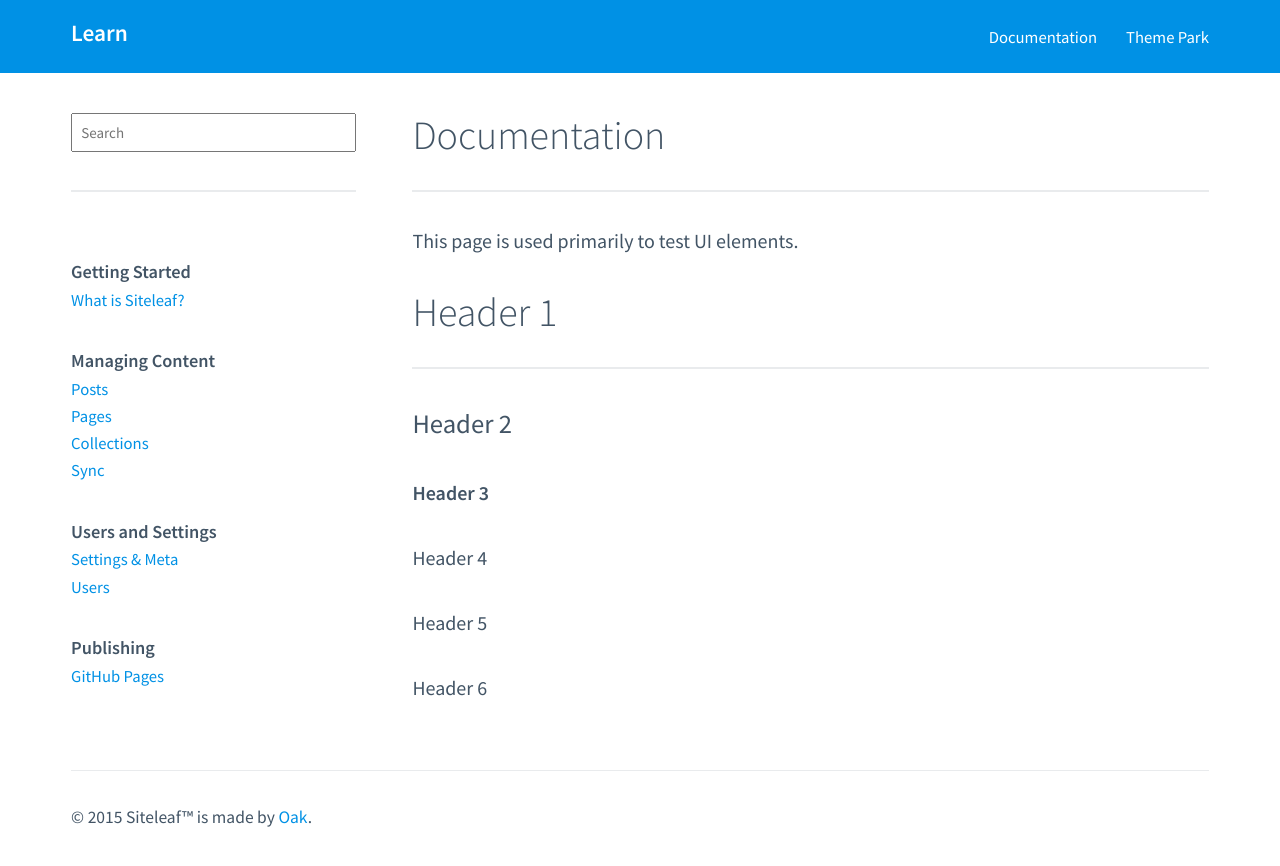
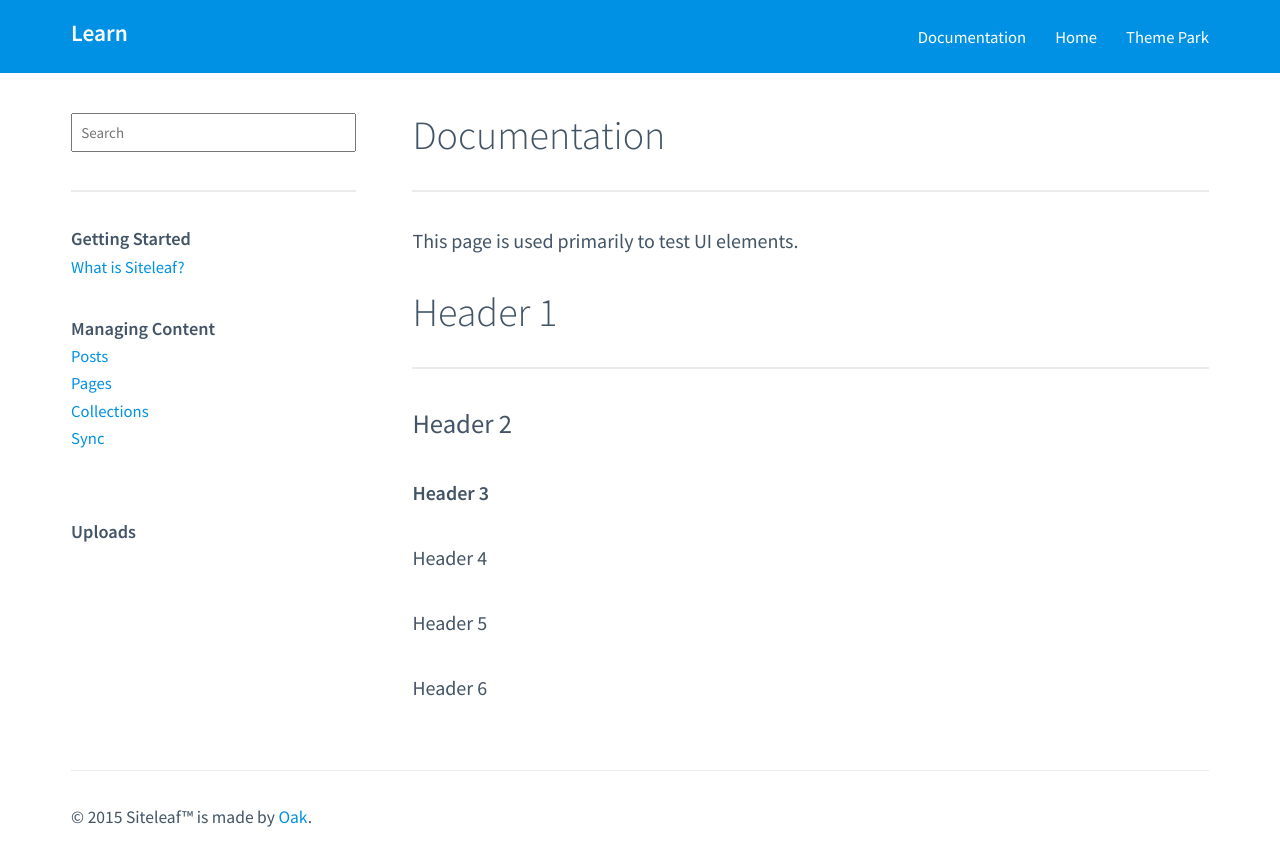
Before and after one commit to siteleaf/learn.siteleaf.com, a Jekyll site: the page built from documentation.markdown, in a window 1280 px wide. Shown: the top 866 px of the page. Built offline with Jekyll 4.4.1, drawn with Linux system fonts in a browser that asks for light colours.

Commit message:
Updated Home and 6 other files

```diff
--- a/_config.yml
+++ b/_config.yml
@@ -1,34 +1,20 @@
 ---
 title: Siteleaf Learn
 url: http://learn.siteleaf.com
-permalink: pretty
 timezone: Eastern Time (US & Canada)
 collections:
   getting-started:
     title: Getting Started
     output: true
-    layout: page
-    weight: 0
   managing-content:
     title: Managing Content
     output: true
-    weight: 1
-  users-and-settings:
-    title: Users and Settings
+  uploads:
+    title: Uploads
     output: true
-    weight: 2
-  publishing:
-    title: Publishing
-    output: true
-    weight: 3
-
 defaults:
 - scope:
     path: ''
     type: posts
   values:
     foo: bar
-exclude:
-  - node_modules/
-sass:
-  sass_dir: _sass
--- a/_managing-content/pages.markdown
+++ b/_managing-content/pages.markdown
@@ -1,7 +1,6 @@
 ---
 title: Pages
 date: 2015-11-03 08:02:00 -05:00
-layout: page
 ---
 
 Pages are the main building blocks in Siteleaf. The most basic page has a title and a body, but they can also have unlimited subpages, posts, assets and metadata. Arranging your pages is easy, just drag and drop.
--- a/_managing-content/posts.markdown
+++ b/_managing-content/posts.markdown
@@ -1,7 +1,6 @@
 ---
 title: Posts
 date: 2015-11-03 08:01:00 -05:00
-layout: page
 ---
 
 How to edit posts!
--- a/documentation.markdown
+++ b/documentation.markdown
@@ -1,9 +1,9 @@
 ---
+title: Documentation
+date: 2015-10-31 19:50:00 -04:00
+permalink: "/"
 layout: page
 regenerate: true
-title: Documentation
-permalink: /
-date: 2015-10-31 19:50:00 -04:00
 ---
 
 This page is used primarily to test UI elements.
--- /dev/null
+++ b/home.markdown
@@ -0,0 +1,4 @@
+---
+title: Home
+date: 2015-10-31 20:50:00 -04:00
+---
--- a/themes.markdown
+++ b/themes.markdown
@@ -1,9 +1,9 @@
 ---
+title: Theme Park
+date: 2015-12-01 18:50:00 -05:00
+permalink: "/themes"
 layout: page
 regenerate: true
-title: Theme Park
-permalink: /themes
-date: 2015-12-01 19:50:00 -04:00
 ---
 
 Theme park!
```
Also changed, not shown: _getting-started/what-is-siteleaf.markdown (+2 -10 lines).
